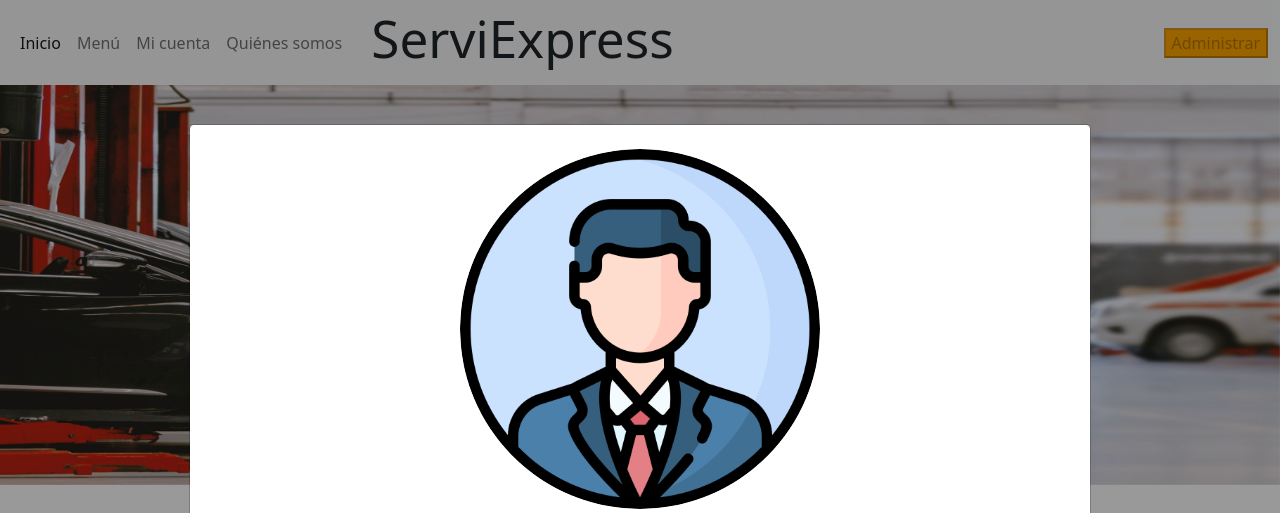
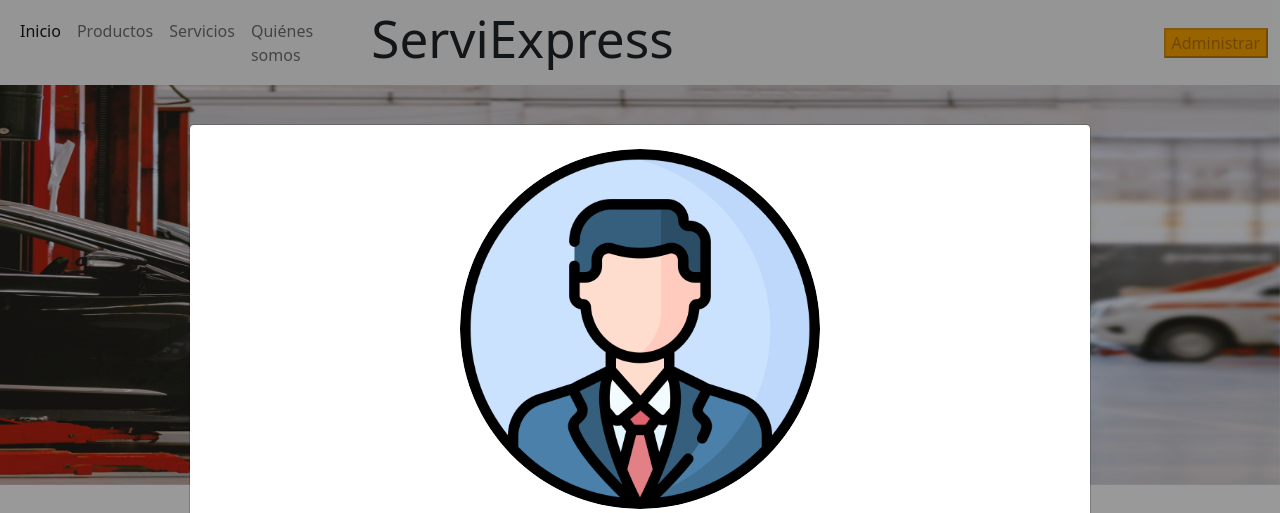
Before and after one commit to standMaldonado/CasinosDuoc, a Django app: page / in a window 1280 px wide. Shown: the top 513 px of the page. Run offline with Django 4.2, Linux system fonts and the light colour scheme.

Commit message:
imagenes

```diff
--- a/Casino/templates/index.html
+++ b/Casino/templates/index.html
@@ -44,10 +44,10 @@
               <a class="nav-link active" aria-current="page" href="{% url 'Casino:index' %}">Inicio</a>
             </li>
             <li class="nav-item">
-              <a class="nav-link" href="{% url 'Casino:menu' %}">Menú</a>
+              <a class="nav-link" href="{% url 'Casino:menu' %}">Productos</a>
             </li>
             <li class="nav-item">
-              <a class="nav-link" href="{% url 'Casino:mi_perfil' %}">Mi cuenta</a>
+              <a class="nav-link" href="{% url 'Casino:mi_perfil' %}">Servicios</a>
             </li>
             <li class="nav-item">
               <a class="nav-link" href="{% url 'Casino:somos' %}">Quiénes somos</a>
--- a/Casino/templates/menu.html
+++ b/Casino/templates/menu.html
@@ -28,10 +28,10 @@
               <a class="nav-link active" aria-current="page" href="{% url 'Casino:index' %}">Inicio</a>
             </li>
             <li class="nav-item">
-              <a class="nav-link" href="{% url 'Casino:menu' %}">Menú</a>
+              <a class="nav-link" href="{% url 'Casino:menu' %}">Productos</a>
             </li>
             <li class="nav-item">
-              <a class="nav-link" href="{% url 'Casino:mi_perfil' %}">Mi cuenta</a>
+              <a class="nav-link" href="{% url 'Casino:mi_perfil' %}">Servicios</a>
             </li>
             <li class="nav-item">
               <a class="nav-link" href="{% url 'Casino:somos' %}">Quiénes somos</a>
--- a/Casino/templates/mi_perfil.html
+++ b/Casino/templates/mi_perfil.html
@@ -24,10 +24,10 @@
                     <a class="nav-link active" aria-current="page" href="{% url 'Casino:index' %}">Inicio</a>
                   </li>
                   <li class="nav-item">
-                    <a class="nav-link" href="{% url 'Casino:menu' %}">Menú</a>
+                    <a class="nav-link" href="{% url 'Casino:menu' %}">Productos</a>
                   </li>
                   <li class="nav-item">
-                    <a class="nav-link" href="{% url 'Casino:mi_perfil' %}">Mi cuenta</a>
+                    <a class="nav-link" href="{% url 'Casino:mi_perfil' %}">Servicios</a>
                   </li>
                   <li class="nav-item">
                     <a class="nav-link" href="{% url 'Casino:somos' %}">Quiénes somos</a>
--- a/Casino/urls.py
+++ b/Casino/urls.py
@@ -5,8 +5,8 @@ from . import views
 app_name = 'Casino'
 urlpatterns= [
     path('', views.index, name='index'),
-    path("menu/", views.menu, name='menu'),
-    path('mi_perfil/', views.mi_perfil, name='mi_perfil'),
+    path("productos/", views.menu, name='menu'),
+    path('Servicios/', views.mi_perfil, name='mi_perfil'),
     path("somos/", views.somos, name='somos'),
     path("soporte/", views.soporte, name='soporte'),
 
```
